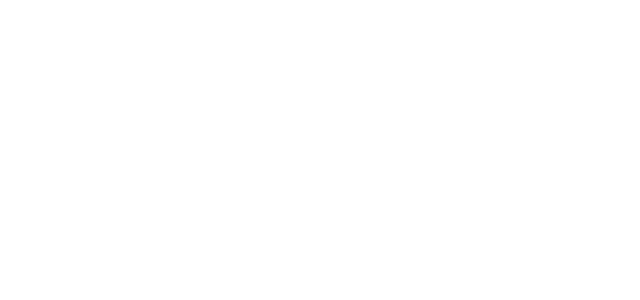
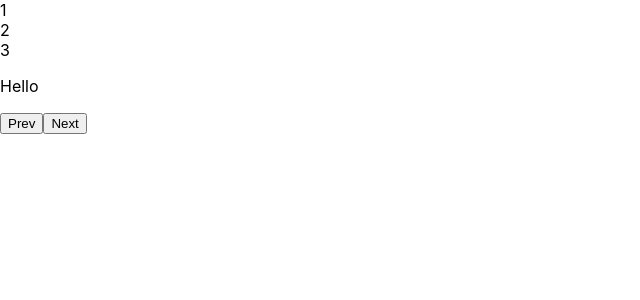
Before and after one commit to danielantonio14/statudnereactjs, a React (Create React App) app in the folder statevent/: page / in a window 1280 px wide. Shown: the top 300 px of the page, without its empty margins (0-640 px from the left). Built offline with nearby package versions, Linux system fonts and the light colour scheme.

Commit message:
Adicionei buttons!

```diff
--- a/statevent/src/App.js
+++ b/statevent/src/App.js
@@ -3,7 +3,23 @@
 
 function App() {
   return (
-    <div className="steps"></div>
+    <div className="steps">
+      <div className="numbers">
+        <div>1</div>
+        <div>2</div>
+        <div>3</div>
+      </div>
+
+      <p className="message"> Hello</p>
+      <div className="buttons">
+         <button className="">Prev</button>
+        <button className="">Next</button>
+
+      </div>
+
+    </div>
+
+
 
   );
 }
```
